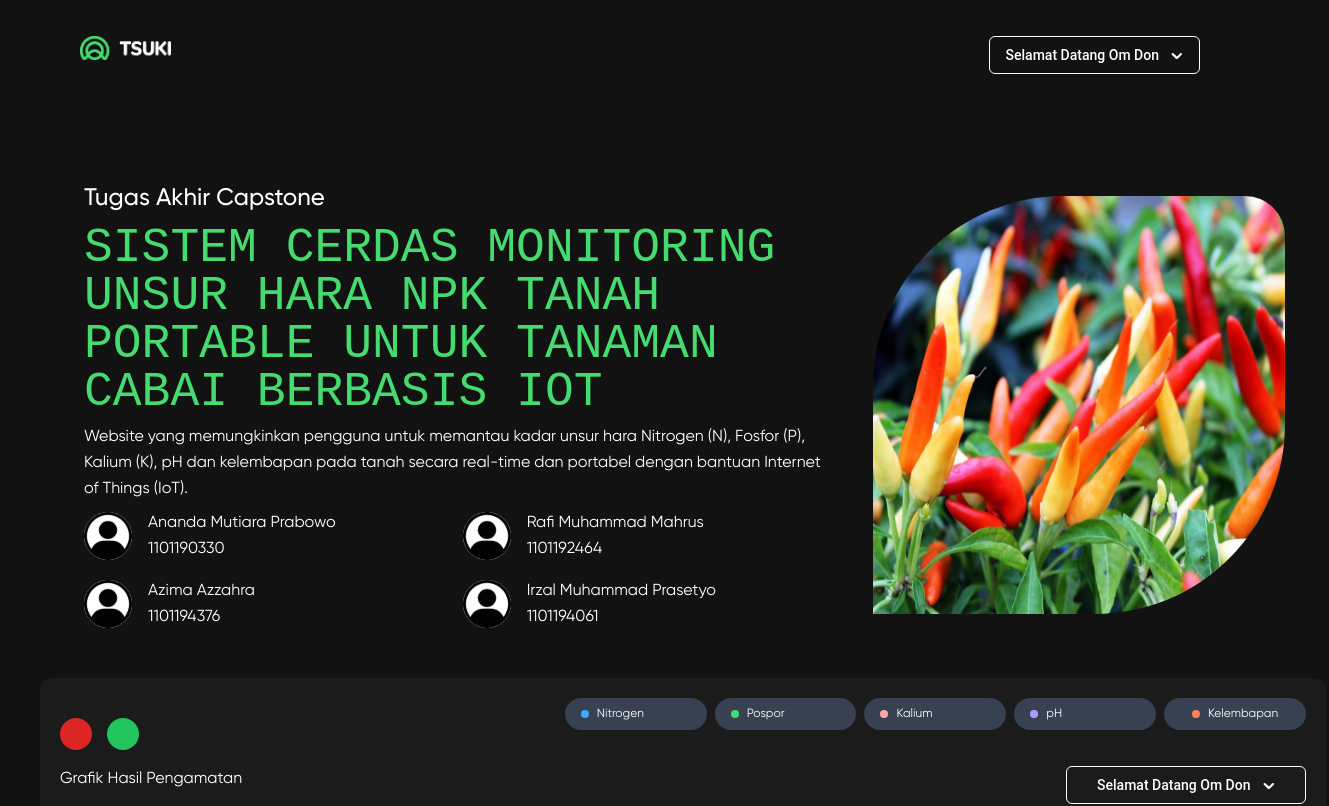
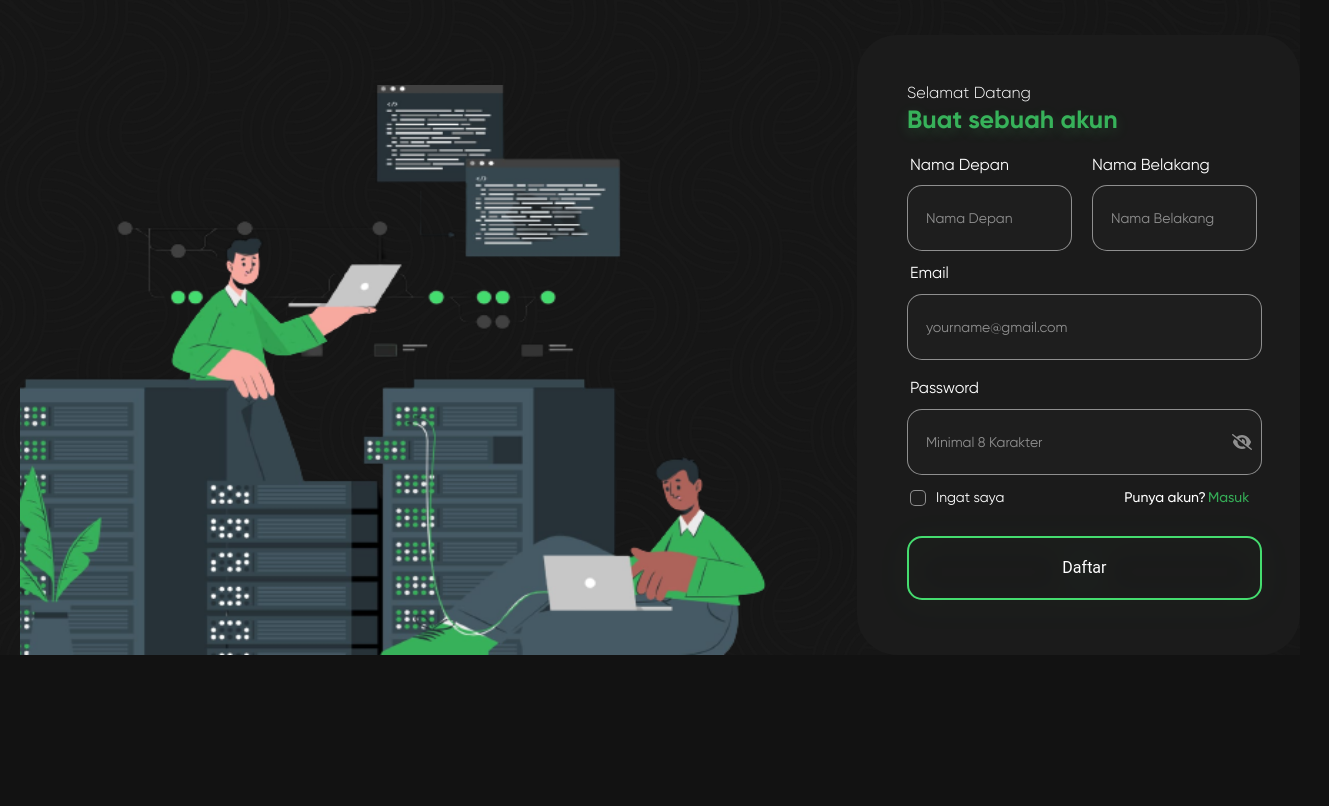
Before and after one commit to haniffaiq/monitoring-npk, a React (Create React App) app: page / in a window 1280 px wide. Shown: the top 806 px of the page, 1329 px wide, since content can reach past the window. Built offline with nearby package versions, Linux system fonts and the light colour scheme; a web font is replaced by a local one.

Commit message:
syahdan final commit

```diff
--- a/src/App.js
+++ b/src/App.js
@@ -1,13 +1,15 @@
-
-import './App.css';
-import Homepage from './pages/Homepage/Homepage';
-// import Registrasi from './pages/Registrasi/Registrasi';
+import "./App.css";
+import Homepage from "./pages/Homepage/Homepage";
+import Registrasi from "./pages/Registrasi/Registrasi";
+import Login from "./pages/Login/Login";
 // import Test from './pages/Test/Test';
 
 function App() {
   return (
     <div className="App">
-      <Homepage />
+      {/* <Homepage /> */}
+      <Registrasi />
+      {/* <Login /> */}
     </div>
   );
 }
--- a/src/pages/Login/Login.js
+++ b/src/pages/Login/Login.js
@@ -3,6 +3,7 @@ import "./style.css";
 import { useState } from "react";
 import { FontAwesomeIcon } from "@fortawesome/react-fontawesome";
 import { faEye, faEyeSlash } from "@fortawesome/free-solid-svg-icons";
+import Ilust from "../../Assets/images/ilust.png";
 
 function Login(props) {
   const [showPassword, setShowPassword] = useState(false);
@@ -13,11 +14,15 @@ function Login(props) {
   const handleCheckboxChange = () => {
     setIsChecked(!isChecked);
   };
-  const handleClick = () => {
+  const handleClick1 = () => {
+    console.log("Button clicked!");
+  };
+  const handleClick2 = () => {
     console.log("Button clicked!");
   };
   return (
     <div className="mainContainer">
+      <img src={Ilust} className="ilust-img" />
       <div className="loginContainer">
         <div className="loginWelcomeContainer">
           <p className="loginSelamatDatangTXT">Selamat Datang</p>
@@ -30,7 +35,7 @@ function Login(props) {
               <input type={showPassword ? "text" : "password"} id="input-password" placeholder="Minimal 8 Karakter" />
               <FontAwesomeIcon icon={showPassword ? faEye : faEyeSlash} onClick={togglePasswordVisibility} />
             </div>
-            <div className="check-and-forgotpass">
+            <div className="check-and-forgotpass-login">
               <label>
                 <input type="checkbox" checked={isChecked} onChange={handleCheckboxChange} />
                 <span class="checkmark"></span>
@@ -38,7 +43,7 @@ function Login(props) {
               </label>
               <p>Lupa Password?</p>
             </div>
-            <button onClick={handleClick} className="masuk-button">
+            <button onClick={handleClick1} className="masuk-button-login">
               Masuk
             </button>
             <div className="separator-container">
@@ -46,7 +51,7 @@ function Login(props) {
               <span className="separator-text">Atau</span>
               <hr className="separator-line" />
             </div>
-            <button onClick={handleClick} className="daftar-button">
+            <button onClick={handleClick2} className="daftar-button">
               Daftar
             </button>
           </div>
--- a/src/pages/Login/style.css
+++ b/src/pages/Login/style.css
@@ -20,28 +20,28 @@
 
 .loginContainer {
   background-color: #1b1b1b;
-    position: absolute;
-    width: 400px;
+  width: 450px;
   height: 620px;
-    left: 120px;
-    right: 250px;
-    top: 20px;
   border-radius: 40px;
 }
 
 .mainContainer {
-    position: absolute;
-    width: 600px;
+  background-color: #161616;
+  background-image: url("../../Assets/images/bg_batik.png");
+  background-size: cover;
+  background-repeat: no-repeat;
+  background-position: center;
+  width: 1300px;
   height: 655px;
-    left: 765px;
-    top: 0px;
-    background-color: #161616;
+  align-items: flex-end;
+  justify-content: flex-end;
+  display: flex;
 }
 
 .loginWelcomeContainer {
-    position: absolute;
-    left: 50px;
-    top: 50px;
+  position: relative;
+  margin-left: 80px;
+  margin-top: 50px;
 }
 .loginSelamatDatangTXT {
   font-size: 16px;
@@ -107,14 +107,14 @@
   cursor: pointer;
   color: rgba(255, 255, 255, 0.5);
 }
-  .check-and-forgotpass {
+.check-and-forgotpass-login {
   margin-top: -5px;
   display: flex;
   flex-direction: row;
   gap: 97px;
 }
 
-  .check-and-forgotpass p {
+.check-and-forgotpass-login p {
   color: #35aa56;
   margin-top: 20px;
   font-size: 14px;
@@ -122,7 +122,7 @@
   font-family: "Gilroy-Medium";
 }
 
-  .check-and-forgotpass input {
+.check-and-forgotpass-login input {
   opacity: 0;
   cursor: pointer;
   height: 0;
@@ -138,21 +138,21 @@
   border: 1px solid rgba(255, 255, 255, 0.5);
   border-radius: 5px;
 }
-  .check-and-forgotpass:hover input ~ .checkmark {
+.check-and-forgotpass-login:hover input ~ .checkmark {
   background-color: #000;
 }
 
-  .check-and-forgotpass input:checked ~ .checkmark {
+.check-and-forgotpass-login input:checked ~ .checkmark {
   background-color: #1e1e1e;
 }
 .checkmark:after {
   content: "";
   display: none;
 }
-  .check-and-forgotpass input:checked ~ .checkmark:after {
+.check-and-forgotpass-login input:checked ~ .checkmark:after {
   display: flex;
 }
-  .check-and-forgotpass .checkmark:after {
+.check-and-forgotpass-login .checkmark:after {
   margin-left: 5px;
   width: 5px;
   height: 10px;
@@ -161,7 +161,7 @@
   transform: rotate(45deg);
 }
 
-  .check-and-forgotpass label {
+.check-and-forgotpass-login label {
   display: flex;
   align-items: center;
   font-family: "Gilroy-Regular";
@@ -170,21 +170,21 @@
   color: #ffffff;
 }
 
-  .masuk-button {
-    background: linear-gradient(90deg, #45dc6f 0%, #35aa56 100%);
-    box-shadow: 0px 4px 14px rgba(69, 220, 111, 0.2);
+.masuk-button-login {
+  border: 2px solid #45dc6f;
+  filter: drop-shadow(0px 4px 14px rgba(69, 220, 111, 0.2));
   border-radius: 15px;
+  color: #ffffff;
   padding: 18px;
-    color: #ffffff;
   margin-top: 20px;
   transition: all 0.3s ease-in-out;
 }
-  .masuk-button:hover {
+.masuk-button-login:hover {
   background-color: #45dc6f; /* warna background saat hover */
   color: #ffffff; /* warna teks saat hover */
   border-color: #45dc6f; /* border saat hover */
 }
-  .masuk-button:active {
+.masuk-button-login:active {
   background-color: #35aa56; /* warna background saat di-click */
   color: #ffffff; /* warna teks saat di-click */
   border-color: #35aa56; /* border saat di-click */
--- a/src/pages/Registrasi/Registrasi.js
+++ b/src/pages/Registrasi/Registrasi.js
@@ -3,6 +3,7 @@ import "./style.css";
 import { useState } from "react";
 import { FontAwesomeIcon } from "@fortawesome/react-fontawesome";
 import { faEye, faEyeSlash } from "@fortawesome/free-solid-svg-icons";
+import Ilust from "../../Assets/images/ilust.png";
 
 function Registrasi(props) {
   const [showPassword, setShowPassword] = useState(false);
@@ -18,6 +19,7 @@ function Registrasi(props) {
   };
   return (
     <div className="mainContainer">
+      <img src={Ilust} className="ilust-img" />
       <div className="registrasiContainer">
         <div className="registrasiWelcomeContainer">
           <p className="registrasiSelamatDatangTXT">Selamat Datang</p>
@@ -45,7 +47,7 @@ function Registrasi(props) {
                 Ingat saya
               </label>
               <div className="punya-akun-txt-layout">
-                <p style={{ color: "#ffff" }}>Punya akun?</p>
+                <p className="have-acc-txt-regist">Punya akun?</p>
                 <p className="txt-2">Masuk</p>
               </div>
             </div>
--- a/src/pages/Registrasi/style.css
+++ b/src/pages/Registrasi/style.css
@@ -20,28 +20,34 @@
    */
 .registrasiContainer {
   background-color: #1b1b1b;
-  position: absolute;
   width: 450px;
   height: 620px;
-  left: 90px;
-  right: 250px;
-  top: 20px;
   border-radius: 40px;
 }
 
+.ilust-img {
+  width: 850px;
+  height: 570px;
+  margin-left: 20px;
+}
+
 .mainContainer {
-  position: absolute;
-  width: 600px;
+  background-color: #161616;
+  background-image: url("../../Assets/images/bg_batik.png");
+  background-size: cover;
+  background-repeat: no-repeat;
+  background-position: center;
+  width: 1300px;
   height: 655px;
-  left: 765px;
-  top: 0px;
-  background-color: #161616;
+  align-items: flex-end;
+  justify-content: flex-end;
+  display: flex;
 }
 
 .registrasiWelcomeContainer {
-  position: absolute;
-  left: 50px;
-  top: 50px;
+  position: relative;
+  margin-left: 50px;
+  margin-top: 50px;
 }
 .registrasiSelamatDatangTXT {
   font-size: 16px;
@@ -147,7 +153,7 @@
   margin-top: -5px;
   display: flex;
   flex-direction: row;
-  gap: 128px;
+  gap: 120px;
 }
 
 .punya-akun-txt-layout {
@@ -156,7 +162,7 @@
   gap: 2px;
 }
 
-.have-acc-txt {
+.have-acc-txt-regist {
   color: #ffffff;
   margin-top: 20px;
   font-size: 14px;
@@ -220,11 +226,11 @@
 }
 
 .masuk-button {
-  background: linear-gradient(90deg, #45dc6f 0%, #35aa56 100%);
-  box-shadow: 0px 4px 14px rgba(69, 220, 111, 0.2);
+  border: 2px solid #45dc6f;
+  filter: drop-shadow(0px 4px 14px rgba(69, 220, 111, 0.2));
   border-radius: 15px;
+  color: #ffffff;
   padding: 18px;
-  color: #ffffff;
   margin-top: 20px;
   transition: all 0.3s ease-in-out;
 }
```
Also changed, not shown: src/Assets/images/ilust.png (added). Lines whose indentation alone changed are shown as unchanged.
